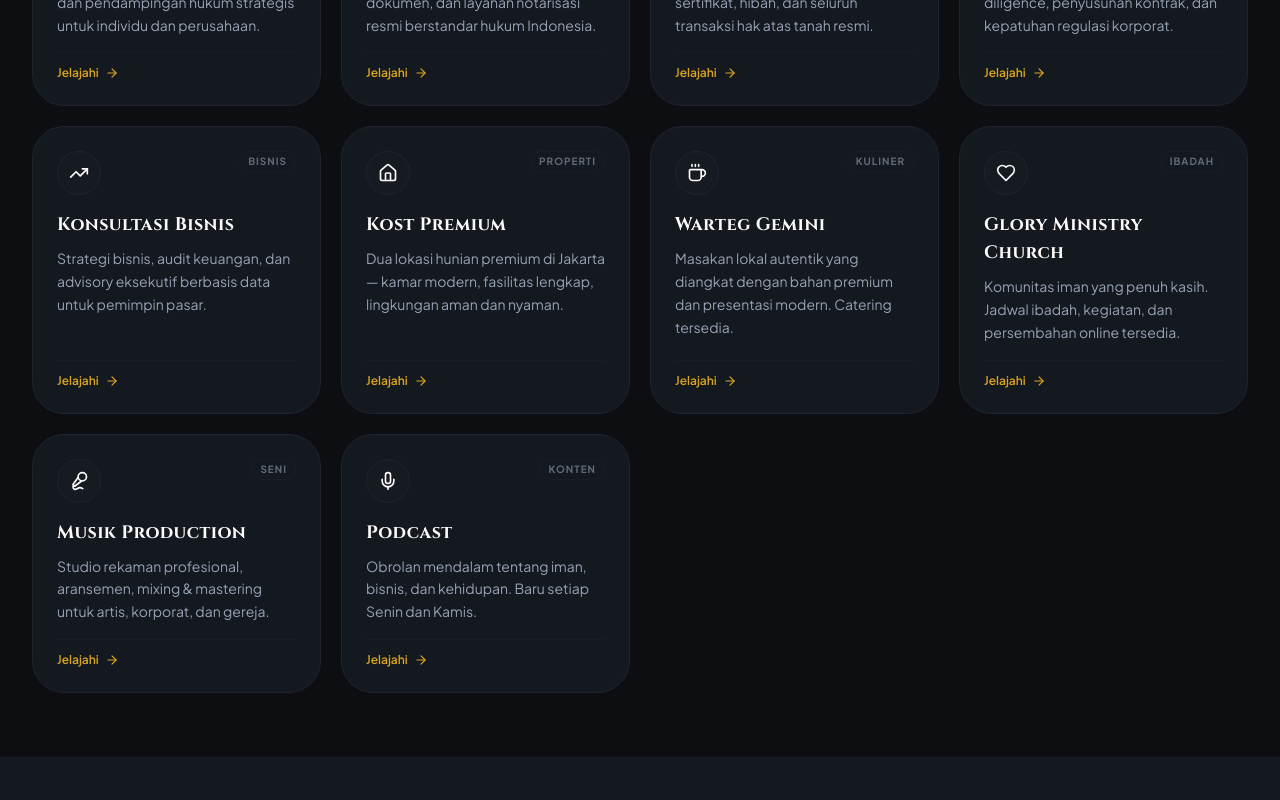
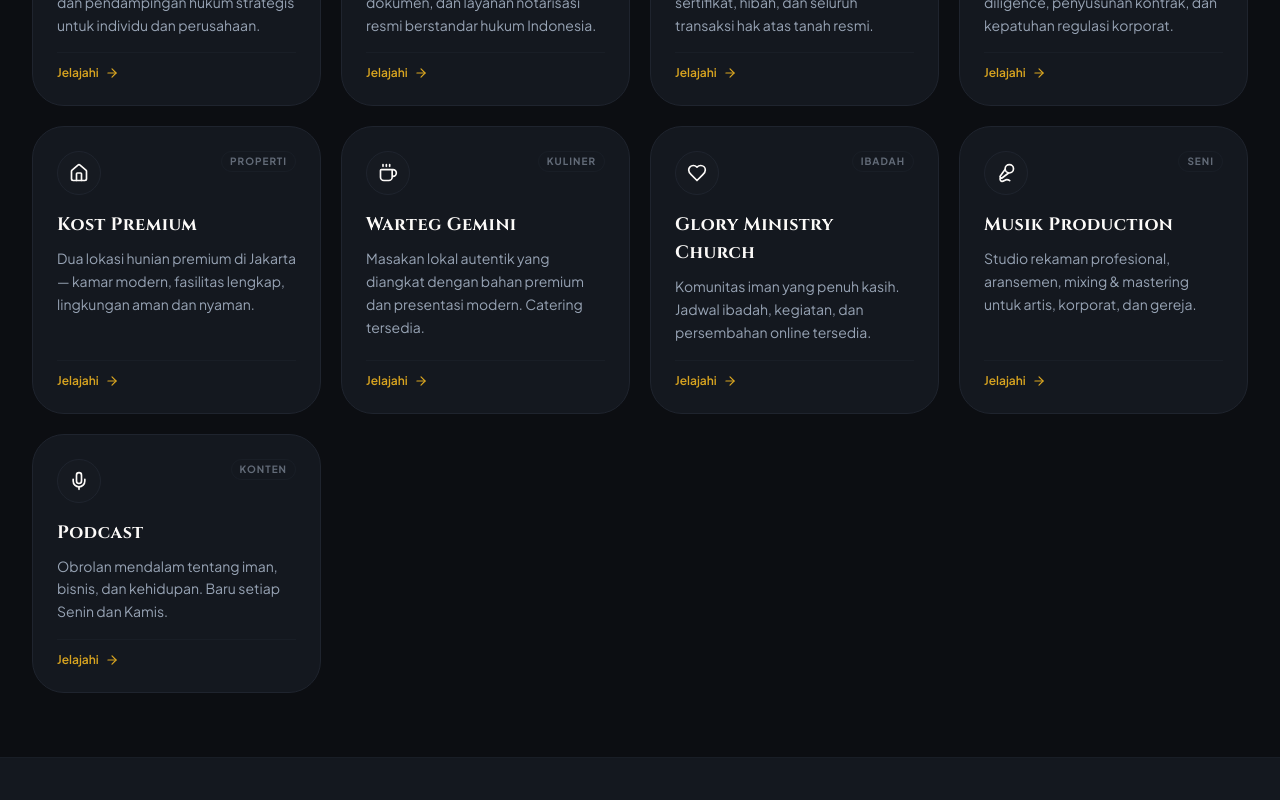
Before and after one commit to StevieAdrian/michael-huang, a Next.js app: page / in a window 1280 px wide. Shown: the part 960-1760 px from the top of the page. Built offline with nearby package versions, Linux system fonts and the light colour scheme; no server answers.

Commit message:
fix: remove konsultasi bisnis

```diff
--- a/src/app/constants/services.ts
+++ b/src/app/constants/services.ts
@@ -1,6 +1,5 @@
 import {
   Scale,
-  TrendingUp,
   Home as HomeIcon,
   Coffee,
   Heart,
@@ -53,16 +52,6 @@ export const services = [
     tag: "Hukum",
   },
   {
-    title: "Konsultasi Bisnis",
-    description:
-      "Strategi bisnis, audit keuangan, dan advisory eksekutif berbasis data untuk pemimpin pasar.",
-    icon: TrendingUp,
-    href: "/consulting",
-    color: "from-emerald-900/50 to-slate-900/50",
-    border: "group-hover:border-emerald-500/50",
-    tag: "Bisnis",
-  },
-  {
     title: "Kost Premium",
     description:
       "Dua lokasi hunian premium di Jakarta — kamar modern, fasilitas lengkap, lingkungan aman dan nyaman.",
--- a/src/features/home/constants/services.ts
+++ b/src/features/home/constants/services.ts
@@ -1,6 +1,5 @@
 import {
   Scale,
-  TrendingUp,
   Home as HomeIcon,
   Coffee,
   Heart,
@@ -53,16 +52,6 @@ export const services = [
     tag: "Hukum",
   },
   {
-    title: "Konsultasi Bisnis",
-    description:
-      "Strategi bisnis, audit keuangan, dan advisory eksekutif berbasis data untuk pemimpin pasar.",
-    icon: TrendingUp,
-    href: "/consulting",
-    color: "from-emerald-900/50 to-slate-900/50",
-    border: "group-hover:border-emerald-500/50",
-    tag: "Bisnis",
-  },
-  {
     title: "Kost Premium",
     description:
       "Dua lokasi hunian premium di Jakarta — kamar modern, fasilitas lengkap, lingkungan aman dan nyaman.",
--- a/src/shared/constants/nav.ts
+++ b/src/shared/constants/nav.ts
@@ -7,7 +7,6 @@ export const legalNavItems = [
 
 export const navItems = [
   { name: "Hub", path: "/" },
-  { name: "Konsultasi Bisnis", path: "/consulting" },
   { name: "Kost", path: "/kost" },
   { name: "Warteg", path: "/warteg" },
   { name: "Gereja", path: "/gereja" },
```
